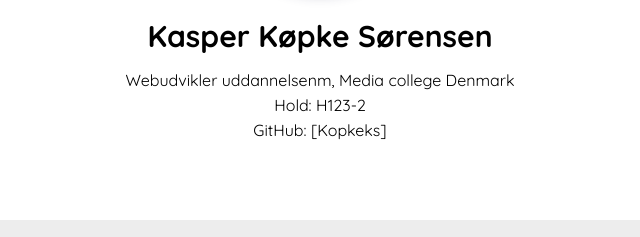
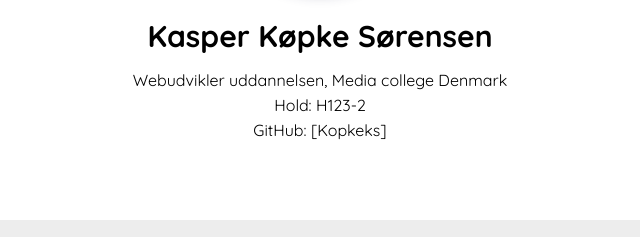
Before and after one commit to KasperKopke/portfolio-made, a plain HTML site: page index.html in a window 1280 px wide. Shown: the part 446-683 px from the top of the page, 320-960 px from the left. Drawn offline with Linux system fonts and the light colour scheme.

Commit message:
stave-fejl

```diff
--- a/index.html
+++ b/index.html
@@ -25,7 +25,7 @@
       <img src="./assets/KasperPortrætsmåt.jpg" alt="Billede af mig" />
 
       <h1>Kasper Køpke Sørensen</h1>
-      <p>Webudvikler uddannelsenm, Media college Denmark</p>
+      <p>Webudvikler uddannelsen, Media college Denmark</p>
       <p>Hold: H123-2</p>
       <p>GitHub: [Kopkeks]</p>
     </section>
```
